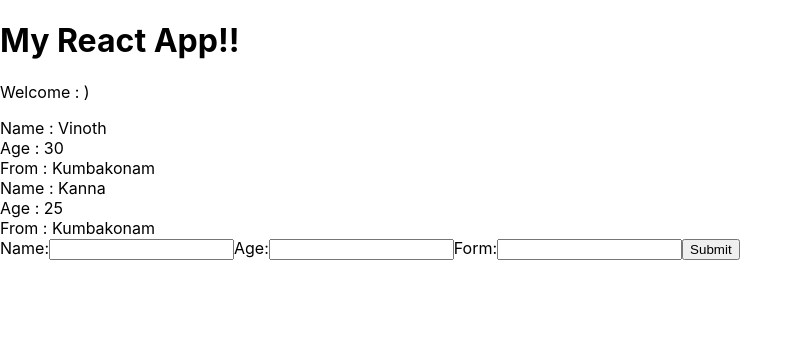
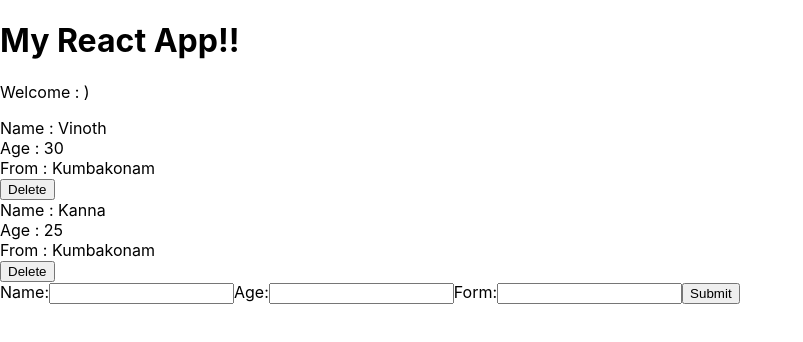
Before and after one commit to vinothsmart/react-redux-complete, a React (Create React App) app in the folder my-app/: page / in a window 1280 px wide. Shown: the top 342 px of the page, without its empty margins (0-803 px from the left). Built offline with nearby package versions, Linux system fonts and the light colour scheme.

Commit message:
upto last

```diff
--- a/my-app/src/AddList.js
+++ b/my-app/src/AddList.js
@@ -1,10 +1,16 @@
 import React, { useState } from "react";
 
 function AddList(props) {
-  let initialState = { name: null, age: null, form: null };
+  let initialState = {
+    name: null,
+    age: null,
+    form: null,
+  };
   const [state, setState] = useState(initialState);
   const handleChange = (e) => {
-    setState({ [e.target.id]: e.target.value });
+    setState({
+      [e.target.id]: e.target.value,
+    });
   };
   const handleSubmit = (e) => {
     e.preventDefault();
--- a/my-app/src/App.js
+++ b/my-app/src/App.js
@@ -17,15 +17,18 @@
     setNames({
       namelists: namelists,
     });
-    console.log(namelists);
+    console.log(names);
   };
+
+  const deleteList = (id) => {};
+
   return (
     <div className="App">
       <h1>My React App!!</h1>
       <p>Welcome : )</p>
       {/* <Vinoth name="TempleCityVino" age="30" from="Kumbakonam" />
       <Vinoth name="Kanna" age="30" from="Kumbakonam" /> */}
-      <Vinoth namelists={names} />
+      <Vinoth deleteList={deleteList} namelists={names} />
       <AddList addList={addList} />
     </div>
   );
--- a/my-app/src/Vinoth.js
+++ b/my-app/src/Vinoth.js
@@ -24,6 +24,9 @@
             <div>Name : {namelist.name}</div>
             <div>Age : {namelist.age} </div>
             <div>From : {namelist.from}</div>
+            <button onClick={() => props.deleteList(namelist.id)}>
+              Delete
+            </button>
           </div>
         ) : null;
       })}
```
